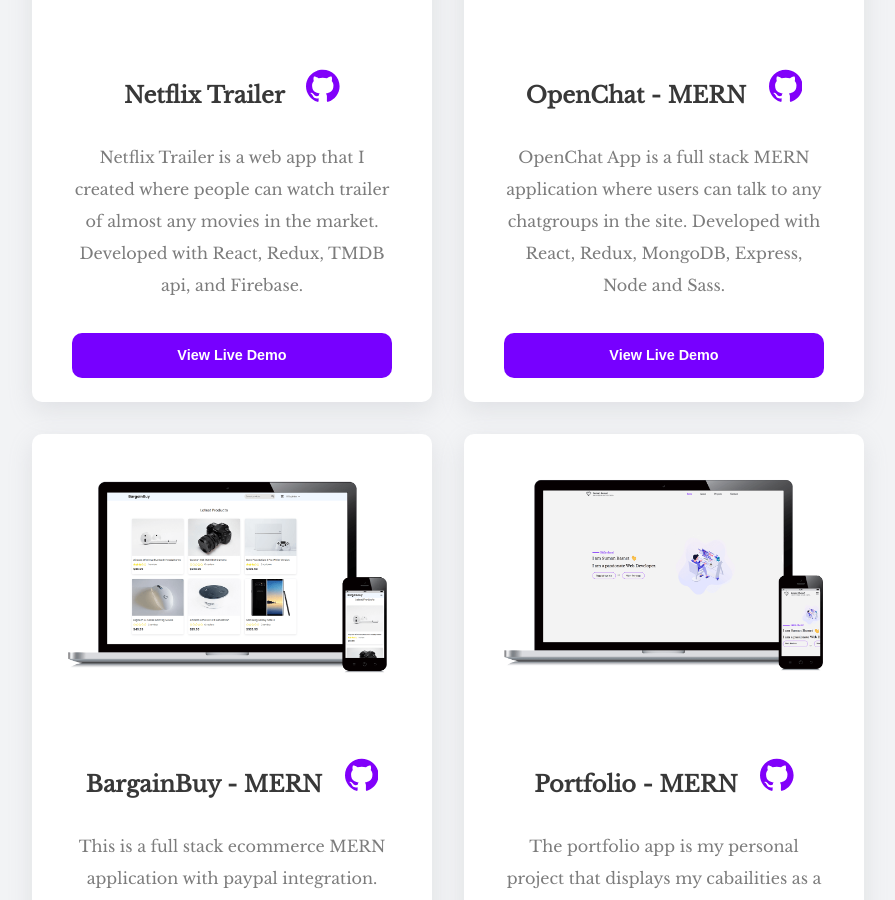
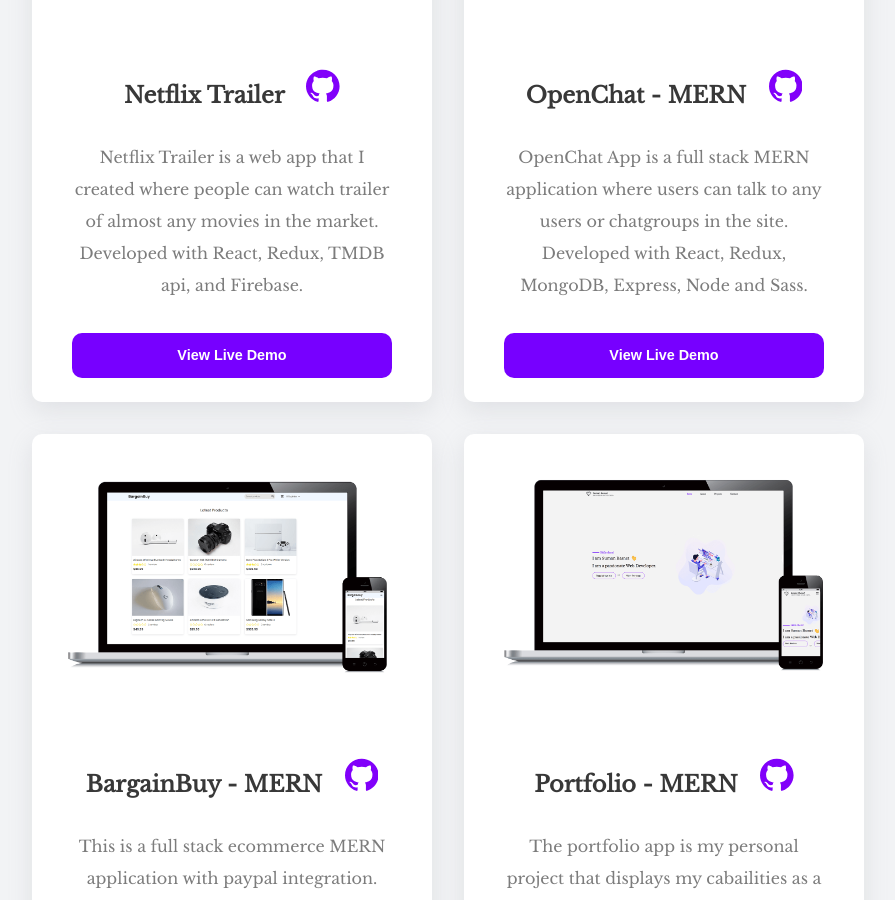
Before and after one commit to RioterTrov97/portfolio-site, a React (Create React App) app: page / in a window 1280 px wide. Shown: the part 2108-3008 px from the top of the page, without its empty margins (192-1087 px from the left). Built offline with nearby package versions, Linux system fonts and the light colour scheme.

Commit message:
Typo fixed

```diff
--- a/src/screens/Projects.js
+++ b/src/screens/Projects.js
@@ -54,7 +54,7 @@
 						theme={theme}
 						projectName="OpenChat - MERN"
 						projectGitLink="https://github.com/RioterTrov97/chat-app-frontend"
-						projectDesc="OpenChat App is a full stack MERN application where users can talk to any chatgroups in the site. Developed with React, Redux, MongoDB, Express, Node and Sass."
+						projectDesc="OpenChat App is a full stack MERN application where users can talk to any users or chatgroups in the site. Developed with React, Redux, MongoDB, Express, Node and Sass."
 						projectLive="https://open-chat-app-2021.web.app/"
 						projectPic={openchat}
 					/>
```
